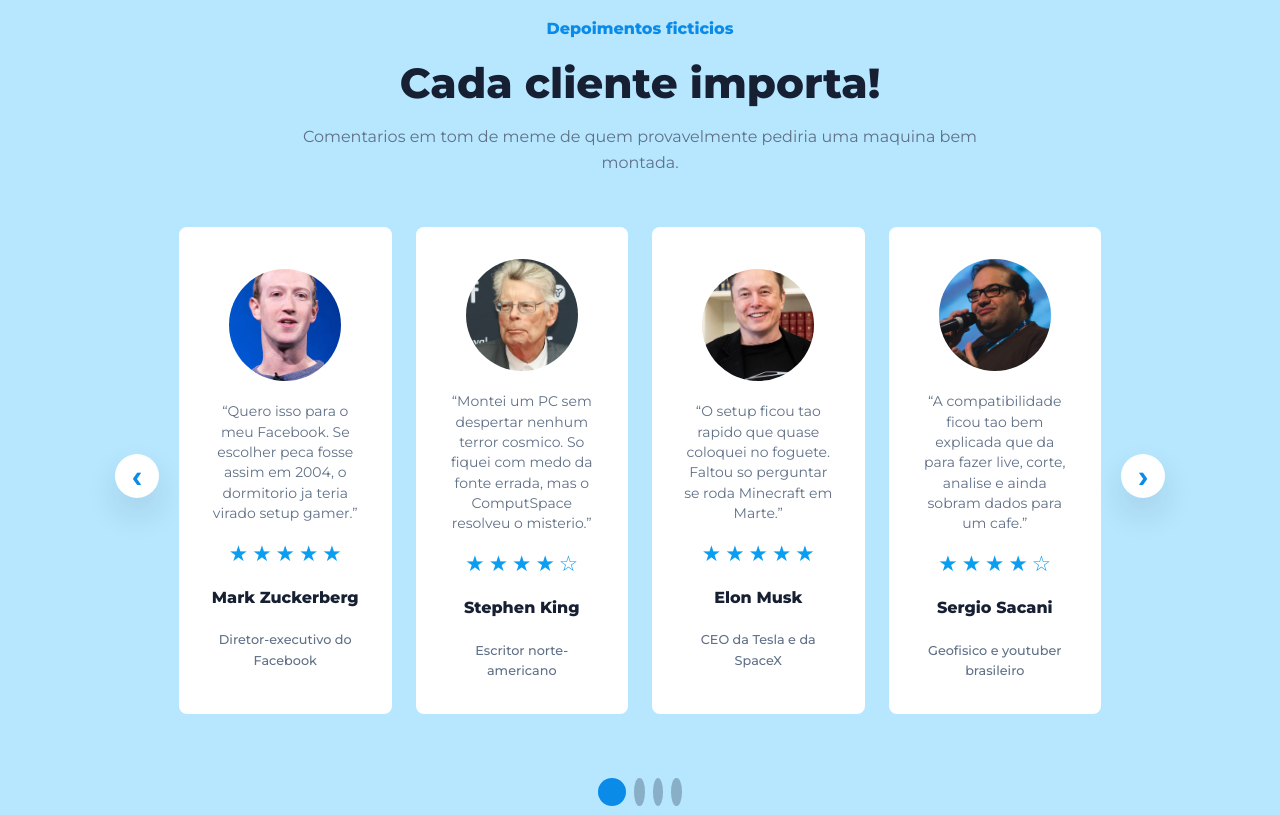
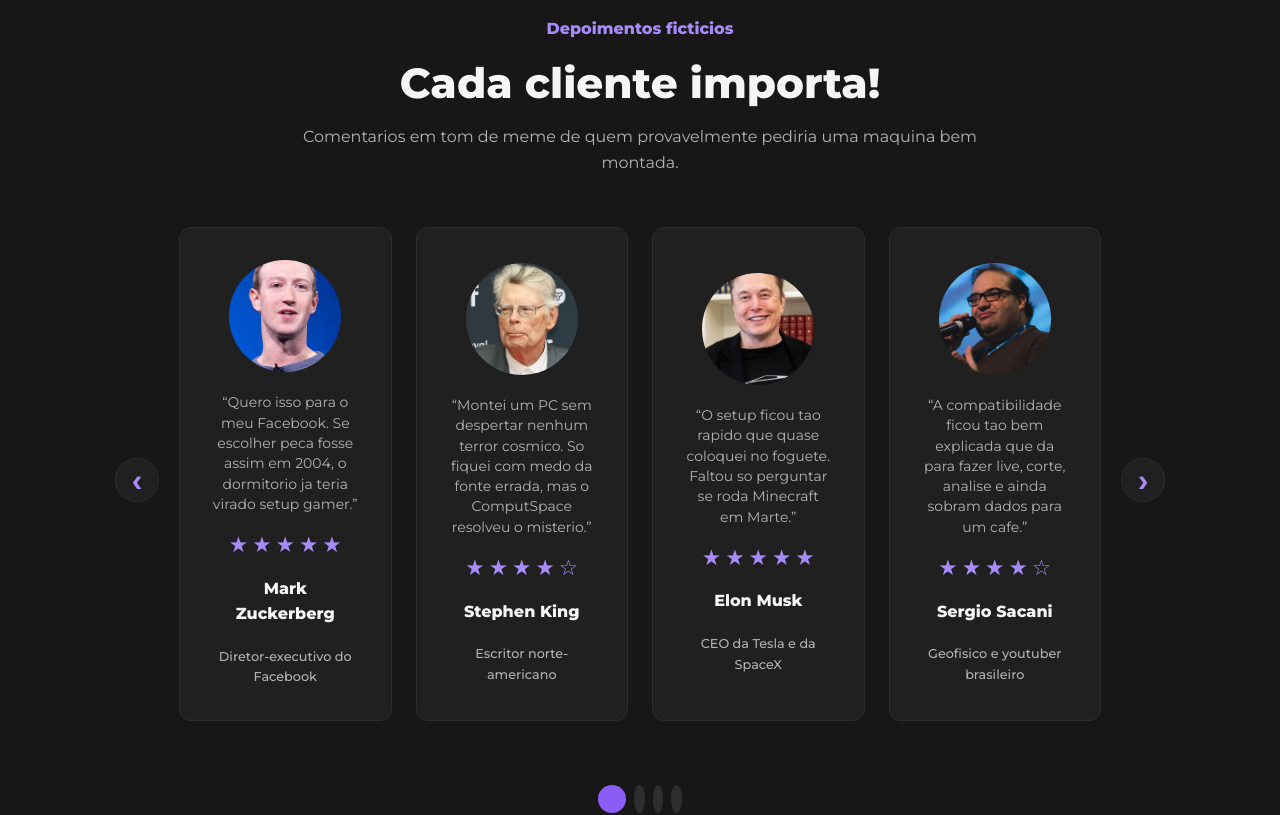
Before and after one commit to GabehEPW/Desenvolvimento_Web, a React (Vite) app in the folder segundobi/landing-page-netlify/: page / in a window 1280 px wide. Shown: the part 1660-2475 px from the top of the page. Built offline with nearby package versions, Linux system fonts and the light colour scheme; no server answers.

Commit message:
ajuste de cores

```diff
--- a/segundobi/landing-page-netlify/src/styles/testimonials.css
+++ b/segundobi/landing-page-netlify/src/styles/testimonials.css
@@ -1,6 +1,6 @@
 #testimonials {
-    background: #b6e7ff;
-    color: #172033;
+    background: var(--bg-secondary);
+    color: var(--text-color);
 }
 
 .testimonials-content {
@@ -22,17 +22,17 @@
 }
 
 .testimonials-content header span {
-    color: #0b8be8;
+    color: var(--primary-light);
     font-weight: var(--fw-bold);
 }
 
 .testimonials-content h2 {
-    color: #172033;
+    color: var(--text-color);
     font-size: var(--fs-xl);
 }
 
 .testimonials-content p {
-    color: #607087;
+    color: var(--second-text-color);
 }
 
 .testimonials-shell {
@@ -61,8 +61,9 @@
 .testimonial-card {
     min-height: 28rem;
     padding: 2rem;
-    border-radius: 0.5rem;
-    background: #ffffff;
+    border: 1px solid var(--border-color);
+    border-radius: 0.75rem;
+    background: var(--bg-card);
     scroll-snap-align: center;
 
     display: flex;
@@ -71,6 +72,13 @@
     justify-content: center;
     gap: 1.25rem;
     text-align: center;
+    transition: 0.3s;
+}
+
+.testimonial-card:hover {
+    transform: translateY(-0.5rem);
+    border-color: var(--primary-color);
+    box-shadow: 0 0 24px rgba(139, 92, 246, 0.2);
 }
 
 .testimonial-card img {
@@ -90,19 +98,19 @@
 .testimonial-rating {
     display: flex;
     gap: 0.25rem;
-    color: #0b9df0;
+    color: var(--primary-light);
     font-size: 1.35rem;
     line-height: 1;
 }
 
 .testimonial-card strong {
-    color: #172033;
+    color: var(--text-color);
     font-weight: var(--fw-bold);
 }
 
 .testimonial-card small {
     min-height: 2.5rem;
-    color: #607087;
+    color: var(--second-text-color);
     font-size: 0.8rem;
     font-weight: var(--fw-md);
 }
@@ -110,22 +118,23 @@
 .carousel-button {
     width: 2.75rem;
     aspect-ratio: 1;
-    border: none;
+    border: 1px solid var(--border-color);
     border-radius: 50%;
-    background: #ffffff;
-    color: #0b8be8;
+    background: var(--bg-card);
+    color: var(--primary-light);
     cursor: pointer;
     font-size: 2rem;
     font-weight: var(--fw-bold);
     line-height: 1;
-    box-shadow: 0 1rem 2rem rgba(23, 32, 51, 0.12);
     transition: 0.2s;
 }
 
 .carousel-button:hover {
     transform: translateY(-0.15rem);
-    background: #0b8be8;
-    color: #ffffff;
+    border-color: var(--primary-color);
+    background: var(--primary-color);
+    color: var(--text-color);
+    box-shadow: 0 0 24px rgba(139, 92, 246, 0.2);
 }
 
 .carousel-dots {
@@ -139,14 +148,14 @@
     aspect-ratio: 1;
     border: none;
     border-radius: 50%;
-    background: rgba(23, 32, 51, 0.28);
+    background: var(--border-color);
     cursor: pointer;
 }
 
 .carousel-dots button.active {
     width: 1.75rem;
     border-radius: 999px;
-    background: #0b8be8;
+    background: var(--primary-color);
 }
 
 @media (width < 700px) {
```
